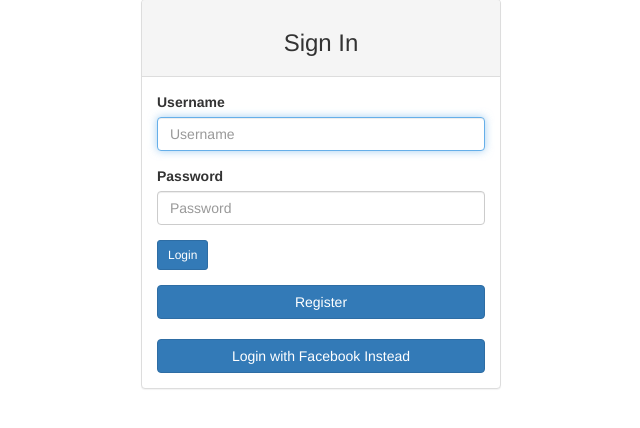
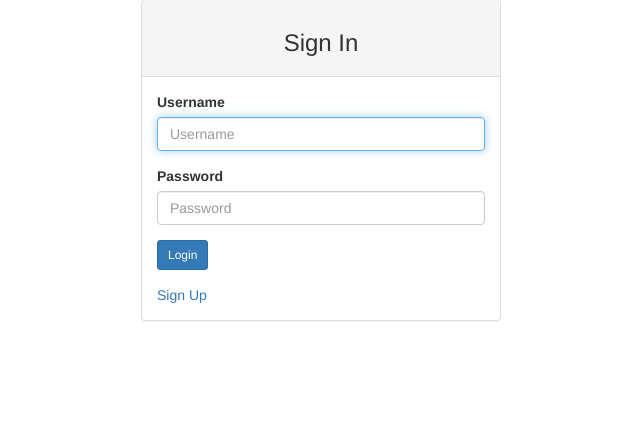
Before and after one commit to YomiRich/IgClone, a Django app: page /login/ in a window 1280 px wide. Shown: the part 73-501 px from the top of the page, without its empty margins (319-959 px from the left). Run offline with Django 3.2, Linux system fonts and the light colour scheme; some libraries are stand-ins or nearby versions.

Commit message:
Add signup

```diff
--- a/ig/templates/registration/login.html
+++ b/ig/templates/registration/login.html
@@ -28,9 +28,9 @@
             <!-- <input type="hidden" name="next" value="{{next}}"> -->
 
           </form>
-          <a href="/accounts/register"> <input type="click" name="" value="Register" class="btn btn-primary btn-block">
+          <a href="{% url 'signup' %} ">Sign Up
             <br>
-          <a href="https://www.facebook.com/"><input type="click" name="" value="Login with Facebook Instead" class="btn btn-primary btn-block"></a>
+
         </a>
 
         </div>
```
